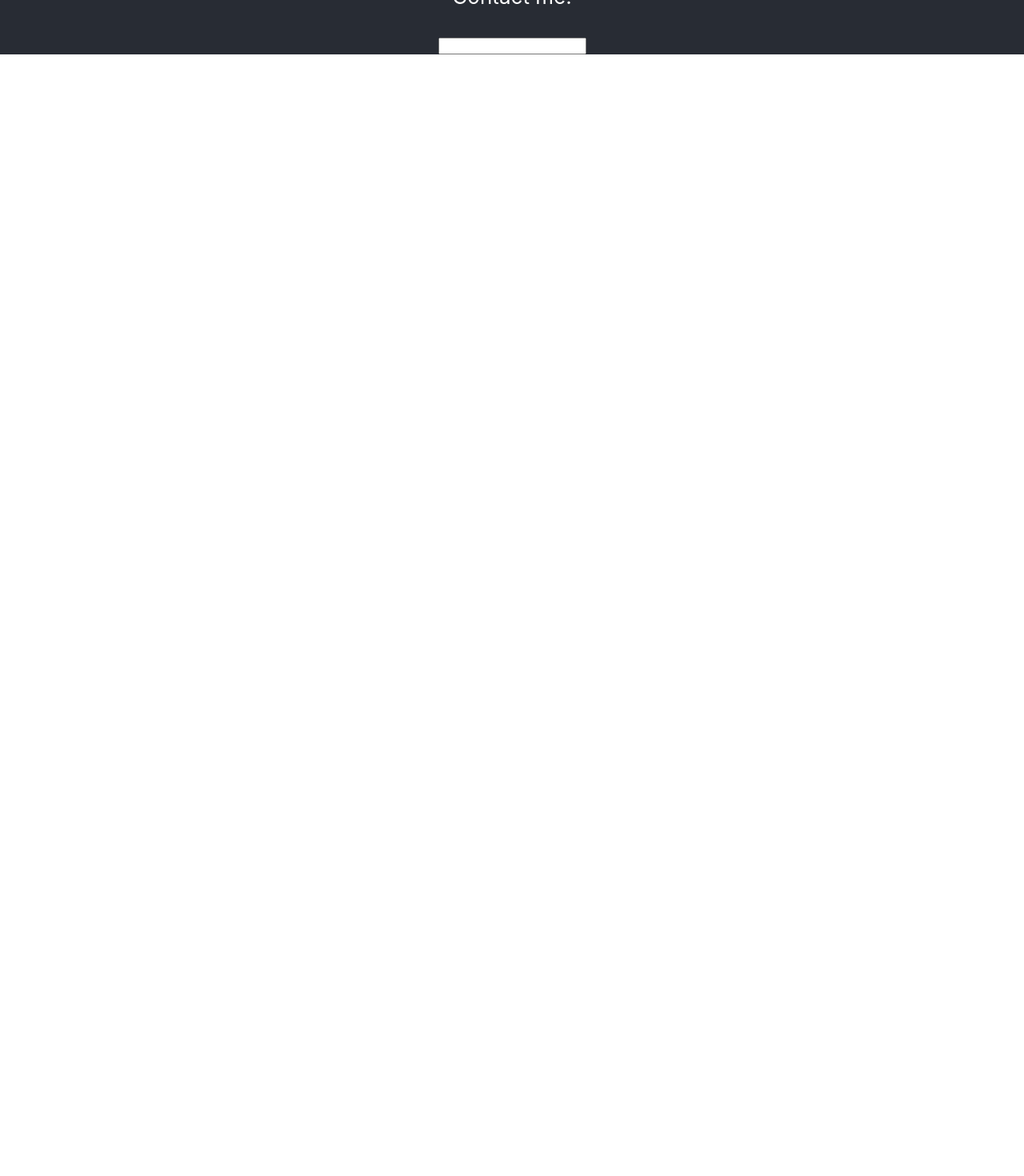
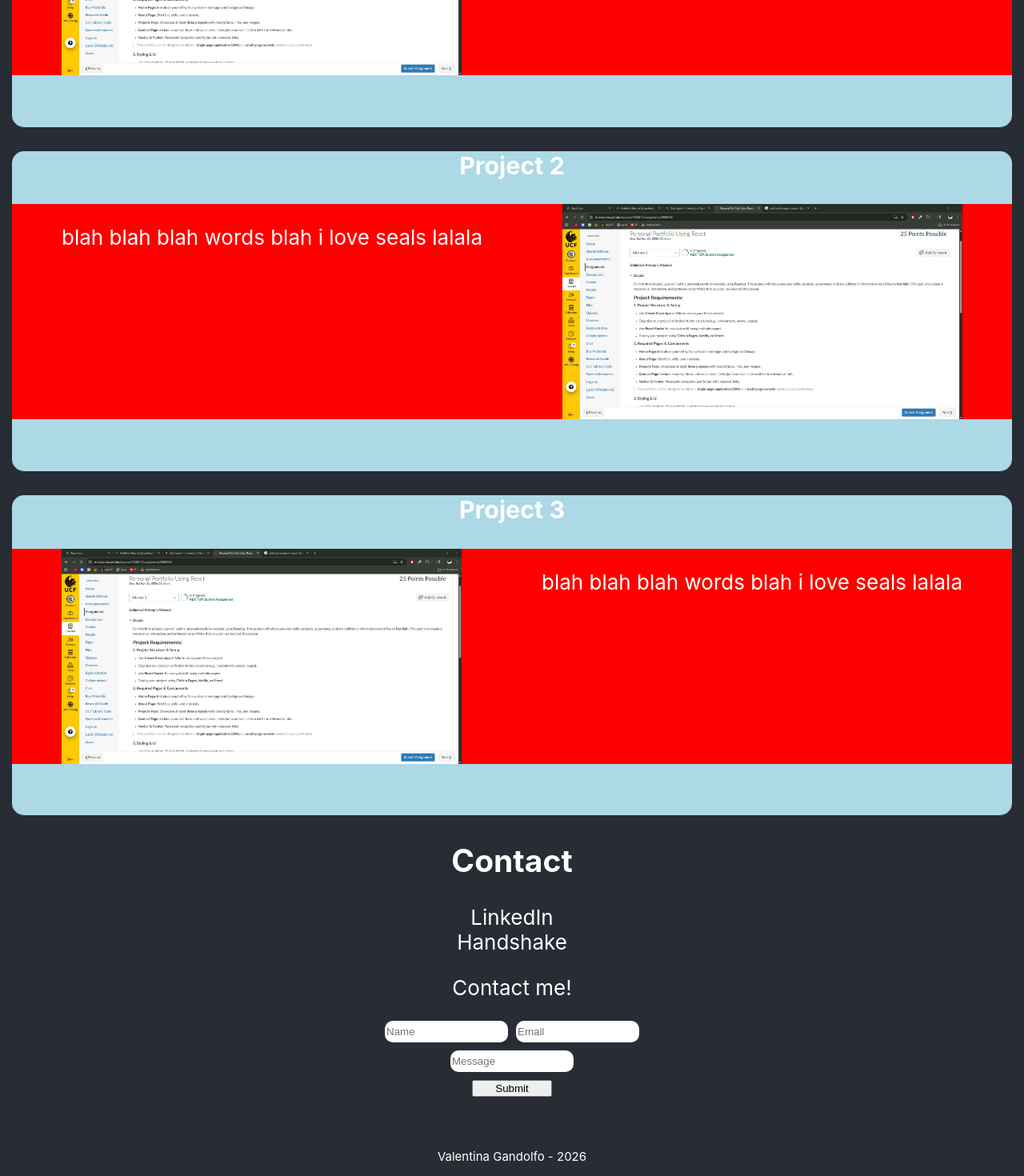
Before and after one commit to valmg11/React-Portfolio, a React (Create React App) app in the folder portfolio/: page / in a window 1280 px wide. Shown: the part 1249-2719 px from the top of the page at 80% size. Before the commit the page ends 1317 px from the top, so only its background shows below. Built offline with nearby package versions, Linux system fonts and the light colour scheme.

Commit message:
add project layout

```diff
--- a/portfolio/src/App.css
+++ b/portfolio/src/App.css
@@ -77,3 +77,53 @@ a:hover {
   /* margin: 200px; */
   margin-top: 300px;
 }
+
+.contactDiv {
+  margin-bottom: 50px;
+}
+
+input {
+  height: 25px;
+  width: 150px;
+  border-radius: 10px;
+  border: none;
+}
+
+.project1, .project2, .project3 {
+  width: 1250px;
+  height: 400px;
+  background-color: lightblue;
+  border-radius: 15px;
+}
+
+.project1Img {
+  width: 40%;
+}
+
+.project1Flex, .project2Flex, .project3Flex {
+  display: flex;
+  flex-direction: row;
+  justify-content: center;
+  gap: 100px;
+  background-color: red;
+}
+
+.contact1 {
+  display: flex;
+  margin-bottom: 10px;
+  gap: 10px;
+}
+.contact2 {
+  display: flex;
+  flex-direction: column;
+  align-items: center;
+  gap: 10px;
+}
+
+.submit {
+  width: 100px;
+}
+
+.footerText {
+  font-size: 15px;
+}
--- a/portfolio/src/App.js
+++ b/portfolio/src/App.js
@@ -5,6 +5,7 @@ import Intro from "./components/Intro"
 import About from "./components/About"
 import Projects from "./components/Projects"
 import Contact from "./components/Contact"
+import Footer from "./components/Footer"
 
 
 
@@ -19,6 +20,8 @@ function App() {
         <About/>
         <Projects/>
         <Contact/>
+
+        <Footer/>
       </header>
     </div>
   );
--- a/portfolio/src/components/Contact.js
+++ b/portfolio/src/components/Contact.js
@@ -6,9 +6,18 @@ function Contact() {
         </div>
         <div className="contactDiv" id="contact">
             <div>
-                <a href="https://www.linkedin.com/in/valentina-gandolfo-126046306/">LinkedIn</a>
+                <a href="https://www.linkedin.com/in/valentina-gandolfo-126046306/">LinkedIn</a> <br></br>
+                <a href="https://ucf.joinhandshake.com/profiles/5gen4z">Handshake</a>
                 <p>Contact me!</p>
-                <input></input>
+                <div className="contact1">
+                    <input placeholder="Name"></input>
+                    <input placeholder="Email"></input>
+                </div>
+                <div className="contact2">
+                    <input placeholder="Message"></input>
+                    <button className="submit">Submit</button>
+
+                </div>
             </div>
             {/* <div>
                 <p>block 2</p>
--- /dev/null
+++ b/portfolio/src/components/Footer.js
@@ -0,0 +1,11 @@
+function Footer() {
+    return (
+       <>
+        <div>
+            <p className="footerText">Valentina Gandolfo - 2026</p>
+        </div>
+        </>
+    );
+}
+
+export default Footer;
--- a/portfolio/src/components/Projects.js
+++ b/portfolio/src/components/Projects.js
@@ -1,17 +1,34 @@
+import project1 from '../assets/placeholder.jpg'
+
 function Projects() {
     return (
         <>
         <div>
-            <h2>Projects</h2>
+            <h2>My Projects</h2>
         </div>
         <div className="projectsDiv" id="projects">
-            <div>
-                <p>fAinmin</p>
+            <div className="project1">
+                <h3>Project 1</h3>
+                <div className="project1Flex">
+                    <img className="project1Img" src={project1} alt="project 1"/>
+                    <p>blah blah blah words blah i love seals lalala</p>
+                </div>
             </div>
-            {/* <div>
-                <p>block 2</p>
-                <p>tsuki</p>
-            </div> */}
+            <div className="project2">
+                <h3>Project 2</h3>
+                <div className="project2Flex">
+                    <p>blah blah blah words blah i love seals lalala</p>
+                    <img className="project1Img" src={project1} alt="project 1"/>
+                </div>
+            </div>
+            <div className="project3">
+                <h3>Project 3</h3>
+                <div className="project3Flex">
+                    <img className="project1Img" src={project1} alt="project 3"/>
+                    <p>blah blah blah words blah i love seals lalala</p>
+                </div>
+            </div>
+
         </div>
         </>
     );
```
Also changed, not shown: portfolio/src/assets/placeholder.jpg (added).
